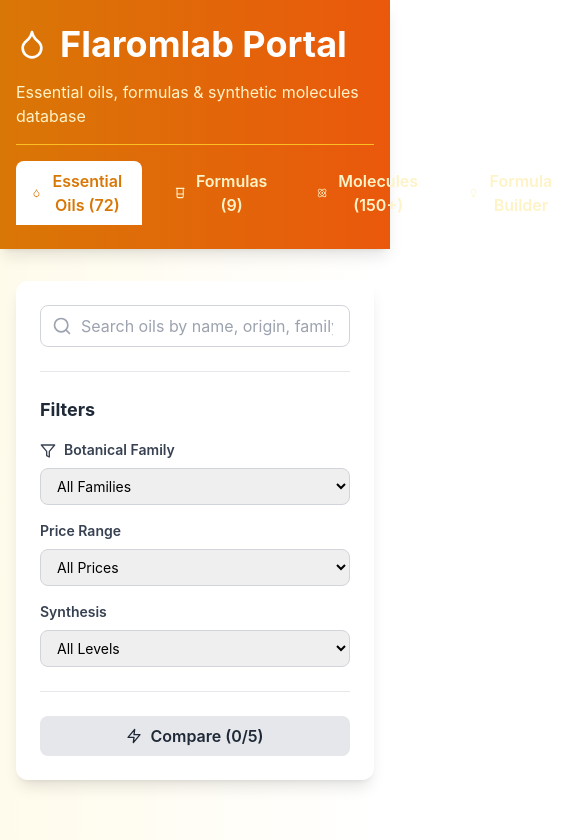
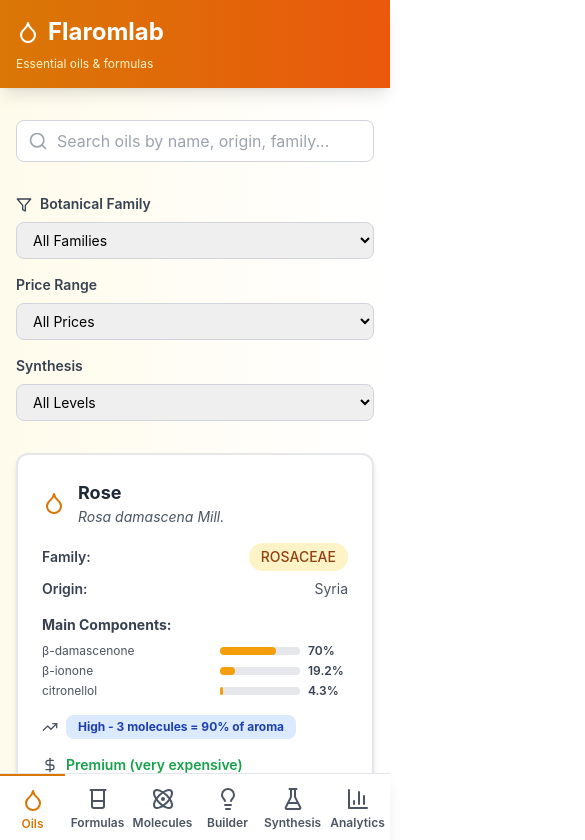
Before and after one commit to darmidontbravo-rgb/flaromlab-oils, a React (Vite) app: page / in a window 390 px wide. Shown: the top 840 px of the page, 585 px wide, since content can reach past the window. Built offline with nearby package versions, Linux system fonts and the light colour scheme.

Commit message:
Mobile optimization: Bottom tab bar for responsive design

```diff
--- a/src/App.jsx
+++ b/src/App.jsx
@@ -83,9 +83,9 @@ export default function App() {
   }
 
   return (
-    <div className="min-h-screen bg-gradient-to-br from-amber-50 via-white to-orange-50">
-      {/* Header */}
-      <header className="bg-gradient-to-r from-amber-600 to-orange-600 text-white sticky top-0 z-50 shadow-lg">
+    <div className="min-h-screen bg-gradient-to-br from-amber-50 via-white to-orange-50 pb-24 lg:pb-0">
+      {/* Header - Desktop Top Tabs */}
+      <header className="bg-gradient-to-r from-amber-600 to-orange-600 text-white sticky top-0 z-50 shadow-lg hidden lg:block">
         <div className="max-w-7xl mx-auto px-4 py-6">
           <div className="flex items-center gap-3 mb-4">
             <Droplet className="w-8 h-8" />
@@ -93,212 +93,124 @@ export default function App() {
           </div>
           <p className="text-amber-100">Essential oils, formulas & synthetic molecules database</p>
 
-          {/* Tabs */}
-          <div className="flex gap-4 mt-4 border-t border-amber-400 pt-4">
+          {/* Desktop Tabs */}
+          <div className="flex gap-4 mt-4 border-t border-amber-400 pt-4 overflow-x-auto">
+            {[
+              { id: 'oils', label: 'Essential Oils (72)', icon: Droplet },
+              { id: 'formulas', label: 'Formulas (9)', icon: Beaker },
+              { id: 'molecules', label: 'Molecules (150+)', icon: Atom },
+              { id: 'builder', label: 'Formula Builder', icon: Lightbulb },
+              { id: 'synthesis', label: 'Synthesis', icon: FlaskConical },
+              { id: 'analytics', label: 'Analytics', icon: BarChart3 },
+            ].map(tab => {
+              const Icon = tab.icon;
+              return (
                 <button
-              onClick={() => setActiveTab('oils')}
-              className={`flex items-center gap-2 px-4 py-2 rounded-t-lg font-semibold transition-colors ${
-                activeTab === 'oils'
+                  key={tab.id}
+                  onClick={() => setActiveTab(tab.id)}
+                  className={`flex items-center gap-2 px-4 py-2 rounded-t-lg font-semibold transition-colors whitespace-nowrap ${
+                    activeTab === tab.id
                       ? 'bg-white text-amber-600'
                       : 'text-amber-100 hover:text-white'
                   }`}
                 >
-              <Droplet className="w-4 h-4" />
-              Essential Oils (72)
+                  <Icon className="w-4 h-4" />
+                  {tab.label}
                 </button>
-            <button
-              onClick={() => setActiveTab('formulas')}
-              className={`flex items-center gap-2 px-4 py-2 rounded-t-lg font-semibold transition-colors ${
-                activeTab === 'formulas'
-                  ? 'bg-white text-orange-600'
-                  : 'text-amber-100 hover:text-white'
-              }`}
-            >
-              <Beaker className="w-4 h-4" />
-              Formulas (9)
-            </button>
-            <button
-              onClick={() => setActiveTab('molecules')}
-              className={`flex items-center gap-2 px-4 py-2 rounded-t-lg font-semibold transition-colors ${
-                activeTab === 'molecules'
-                  ? 'bg-white text-purple-600'
-                  : 'text-amber-100 hover:text-white'
-              }`}
-            >
-              <Atom className="w-4 h-4" />
-              Molecules (150+)
-            </button>
-            <button
-              onClick={() => setActiveTab('builder')}
-              className={`flex items-center gap-2 px-4 py-2 rounded-t-lg font-semibold transition-colors ${
-                activeTab === 'builder'
-                  ? 'bg-white text-blue-600'
-                  : 'text-amber-100 hover:text-white'
-              }`}
-            >
-              <Lightbulb className="w-4 h-4" />
-              Formula Builder
-            </button>
-            <button
-              onClick={() => setActiveTab('synthesis')}
-              className={`flex items-center gap-2 px-4 py-2 rounded-t-lg font-semibold transition-colors ${
-                activeTab === 'synthesis'
-                  ? 'bg-white text-green-600'
-                  : 'text-amber-100 hover:text-white'
-              }`}
-            >
-              <FlaskConical className="w-4 h-4" />
-              Synthesis
-            </button>
-            <button
-              onClick={() => setActiveTab('analytics')}
-              className={`flex items-center gap-2 px-4 py-2 rounded-t-lg font-semibold transition-colors ${
-                activeTab === 'analytics'
-                  ? 'bg-white text-indigo-600'
-                  : 'text-amber-100 hover:text-white'
-              }`}
-            >
-              <BarChart3 className="w-4 h-4" />
-              Analytics
-            </button>
+              );
+            })}
           </div>
         </div>
       </header>
 
+      {/* Mobile Header - Compact */}
+      <header className="bg-gradient-to-r from-amber-600 to-orange-600 text-white sticky top-0 z-50 shadow-lg lg:hidden">
+        <div className="px-4 py-4">
+          <div className="flex items-center gap-2 mb-2">
+            <Droplet className="w-6 h-6" />
+            <h1 className="text-2xl font-bold">Flaromlab</h1>
+          </div>
+          <p className="text-xs text-amber-100">Essential oils & formulas</p>
+        </div>
+      </header>
+
       {/* Main Content */}
-      <main className="max-w-7xl mx-auto px-4 py-8">
+      <main className="max-w-7xl mx-auto">
         {activeTab === 'oils' ? (
           // OILS TAB
-          <div className="flex flex-col lg:flex-row gap-8">
-            <aside className="w-full lg:w-64 flex-shrink-0">
-              <div className="sticky top-24 z-40 lg:z-30 lg:top-0">
-                <div className="bg-white rounded-xl shadow-lg p-6 lg:mb-0 mb-6">
-                  <div className="mb-6">
-                    <SearchComponent value={searchTerm} onChange={setSearchTerm} />
-                  </div>
+          <div className="px-4 py-8">
+            <SearchComponent searchTerm={searchTerm} setSearchTerm={setSearchTerm} />
 
-                  <div className="mb-6 border-t pt-6">
-                    <h3 className="font-bold text-lg mb-4 text-gray-800">Filters</h3>
+            <div className="grid lg:grid-cols-4 gap-8 mt-8">
               <FilterPanel
                 selectedFamily={selectedFamily}
+                setSelectedFamily={setSelectedFamily}
                 selectedPriceRange={selectedPriceRange}
+                setSelectedPriceRange={setSelectedPriceRange}
                 selectedSynthesis={selectedSynthesis}
-                      onFamilyChange={setSelectedFamily}
-                      onPriceChange={setSelectedPriceRange}
-                      onSynthesisChange={setSelectedSynthesis}
+                setSelectedSynthesis={setSelectedSynthesis}
               />
-                  </div>
 
-                  <div className="border-t pt-6">
-                    <button
-                      onClick={() => setComparisonMode(!comparisonMode)}
-                      className={`w-full px-4 py-2 rounded-lg font-semibold flex items-center justify-center gap-2 transition-colors ${
-                        comparisonMode
-                          ? 'bg-blue-600 text-white'
-                          : 'bg-gray-200 text-gray-800 hover:bg-gray-300'
-                      }`}
-                    >
-                      <Zap className="w-4 h-4" />
-                      Compare ({compareList.length}/5)
-                    </button>
+              <div className="lg:col-span-3">
+                {comparisonMode && compareList.length > 0 && (
+                  <ComparisonView oils={compareList} onClose={() => setComparisonMode(false)} />
+                )}
+
+                <div className="grid md:grid-cols-2 lg:grid-cols-3 gap-4">
+                  {filteredOils.map((oil) => (
+                    <OilCard
+                      key={oil.name}
+                      oil={oil}
+                      isSelected={compareList.some(item => item.name === oil.name)}
+                      onToggleCompare={() => toggleCompare(oil)}
+                    />
+                  ))}
                 </div>
               </div>
             </div>
-            </aside>
-
-            <div className="flex-1 min-w-0">
-              {comparisonMode && compareList.length > 0 && (
-                <div className="mb-8">
-                  <ComparisonView oils={compareList} />
-                </div>
-              )}
-
-              <div className="mb-6 text-gray-600">
-                <p className="text-lg font-semibold">
-                  Found <span className="text-amber-600">{filteredOils.length}</span> oils
-                  {searchTerm && ` matching "${searchTerm}"`}
-                </p>
-              </div>
-
-              <div className="grid grid-cols-1 md:grid-cols-2 gap-6">
-                {filteredOils.map((oil, index) => (
-                  <OilCard
-                    key={index}
-                    oil={oil}
-                    isComparing={comparisonMode}
-                    isSelected={compareList.some(item => item.name === oil.name)}
-                    onCompareToggle={toggleCompare}
-                  />
-                ))}
-              </div>
-
-              {filteredOils.length === 0 && (
-                <div className="text-center py-16">
-                  <Search className="w-16 h-16 text-gray-300 mx-auto mb-4" />
-                  <h3 className="text-2xl font-bold text-gray-600 mb-2">No oils found</h3>
-                  <p className="text-gray-500">Try adjusting your search or filters</p>
-                </div>
-              )}
-            </div>
           </div>
         ) : activeTab === 'formulas' ? (
-          // FORMULAS TAB
           <FormulasPage />
         ) : activeTab === 'molecules' ? (
-          // MOLECULES TAB
           <MoleculesPage />
         ) : activeTab === 'builder' ? (
-          // FORMULA BUILDER TAB
           <FormulaBuilder />
         ) : activeTab === 'synthesis' ? (
-          // SYNTHESIS TAB
           <SynthesisPage />
         ) : (
-          // ANALYTICS TAB
           <AnalyticsDashboard />
         )}
       </main>
 
-      {/* Footer */}
-      <footer className="bg-gray-900 text-white mt-16">
-        <div className="max-w-7xl mx-auto px-4 py-12">
-          <div className="grid grid-cols-2 md:grid-cols-4 gap-8 mb-8">
-            <div>
-              <h3 className="font-bold text-lg mb-3">Database</h3>
-              <ul className="space-y-2 text-gray-400">
-                <li><a href="#" className="hover:text-white transition">72 Essential Oils</a></li>
-                <li><a href="#" className="hover:text-white transition">9 Formulas</a></li>
-                <li><a href="#" className="hover:text-white transition">96+ Molecules</a></li>
-              </ul>
+      {/* Bottom Tab Bar - Mobile Only */}
+      <nav className="fixed bottom-0 left-0 right-0 bg-white border-t border-gray-200 shadow-lg lg:hidden z-40">
+        <div className="grid grid-cols-6 gap-0">
+          {[
+            { id: 'oils', label: 'Oils', icon: Droplet },
+            { id: 'formulas', label: 'Formulas', icon: Beaker },
+            { id: 'molecules', label: 'Molecules', icon: Atom },
+            { id: 'builder', label: 'Builder', icon: Lightbulb },
+            { id: 'synthesis', label: 'Synthesis', icon: FlaskConical },
+            { id: 'analytics', label: 'Analytics', icon: BarChart3 },
+          ].map(tab => {
+            const Icon = tab.icon;
+            return (
+              <button
+                key={tab.id}
+                onClick={() => setActiveTab(tab.id)}
+                className={`flex flex-col items-center justify-center py-3 px-2 transition-colors ${
+                  activeTab === tab.id
+                    ? 'text-amber-600 border-t-2 border-amber-600'
+                    : 'text-gray-600 hover:text-amber-600'
+                }`}
+              >
+                <Icon className="w-6 h-6 mb-1" />
+                <span className="text-xs font-semibold text-center truncate">{tab.label}</span>
+              </button>
+            );
+          })}
         </div>
-            <div>
-              <h3 className="font-bold text-lg mb-3">Features</h3>
-              <ul className="space-y-2 text-gray-400">
-                <li><a href="#" className="hover:text-white transition">Search</a></li>
-                <li><a href="#" className="hover:text-white transition">Compare</a></li>
-                <li><a href="#" className="hover:text-white transition">Analyze</a></li>
-              </ul>
-            </div>
-            <div>
-              <h3 className="font-bold text-lg mb-3">Resources</h3>
-              <ul className="space-y-2 text-gray-400">
-                <li><a href="#" className="hover:text-white transition">API Docs</a></li>
-                <li><a href="#" className="hover:text-white transition">Guide</a></li>
-              </ul>
-            </div>
-            <div>
-              <h3 className="font-bold text-lg mb-3">About</h3>
-              <ul className="space-y-2 text-gray-400">
-                <li><a href="#" className="hover:text-white transition">Flaromlab</a></li>
-                <li><a href="#" className="hover:text-white transition">Contact</a></li>
-              </ul>
-            </div>
-          </div>
-          <div className="border-t border-gray-800 pt-8 text-center text-gray-500">
-            <p>&copy; 2026 Flaromlab. All rights reserved.</p>
-          </div>
-        </div>
-      </footer>
+      </nav>
     </div>
   );
 }
```
Lines whose indentation alone changed are shown as unchanged.
